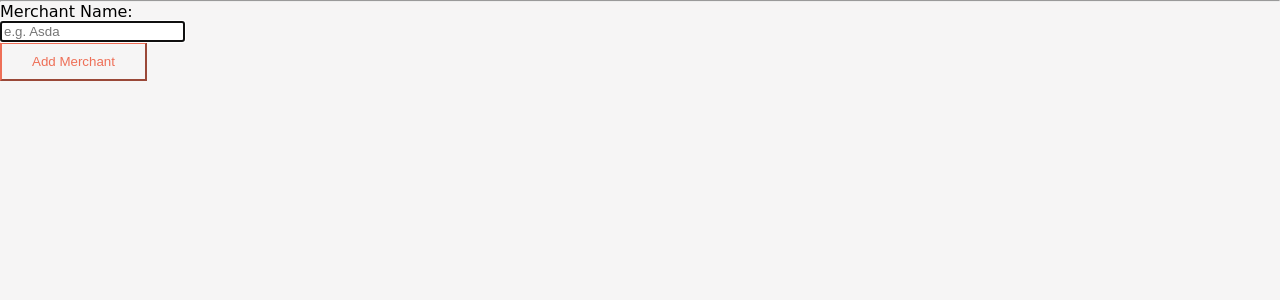
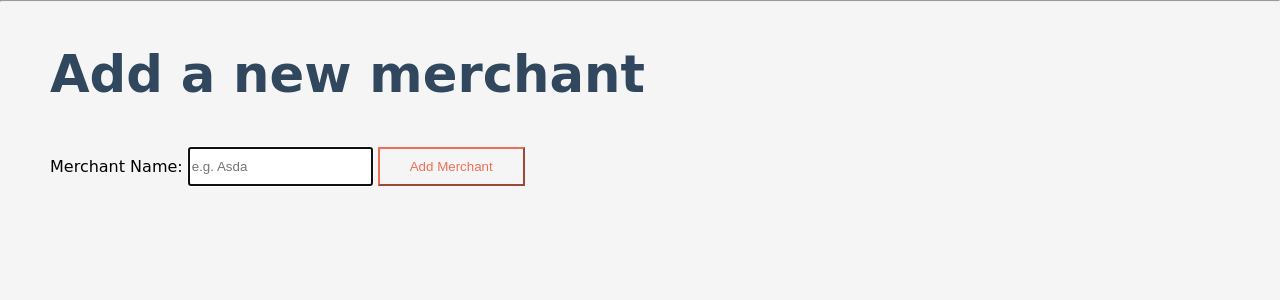
Before and after one commit to The-Adam-The/expen-dr, a Python web app: template templates/merchants/new.html in a window 1280 px wide. Shown: the part 90-390 px from the top of the page. Run offline with Jinja, Linux system fonts and the light colour scheme; the template is opened without the code that fills it, so the values that code supplies are empty; some web fonts are replaced.

Commit message:
Update css for new tags and merchants

```diff
--- a/templates/merchants/new.html
+++ b/templates/merchants/new.html
@@ -1,13 +1,13 @@
 {% extends 'base.html'%}
 {% block content %}
+<h1 class="tag-merchant-header">Add a new merchant</h1>
 
 <form action="/merchants" method="post">
-    <div>
+    <div class="tag-merchant-update-form">
         <label for="name">Merchant Name:</label>
         <input type="text", id="merchant-name" name="name" placeholder="e.g. Asda" required autofocus>
+    <button class="button" type="submit">Add Merchant</button>
     </div>
-    <button class="button" type="submit">Add Merchant</button>
-
 </form>
 
 {% endblock %}
```
Also changed, not shown: templates/tags/new.html (+3 -4 lines).
